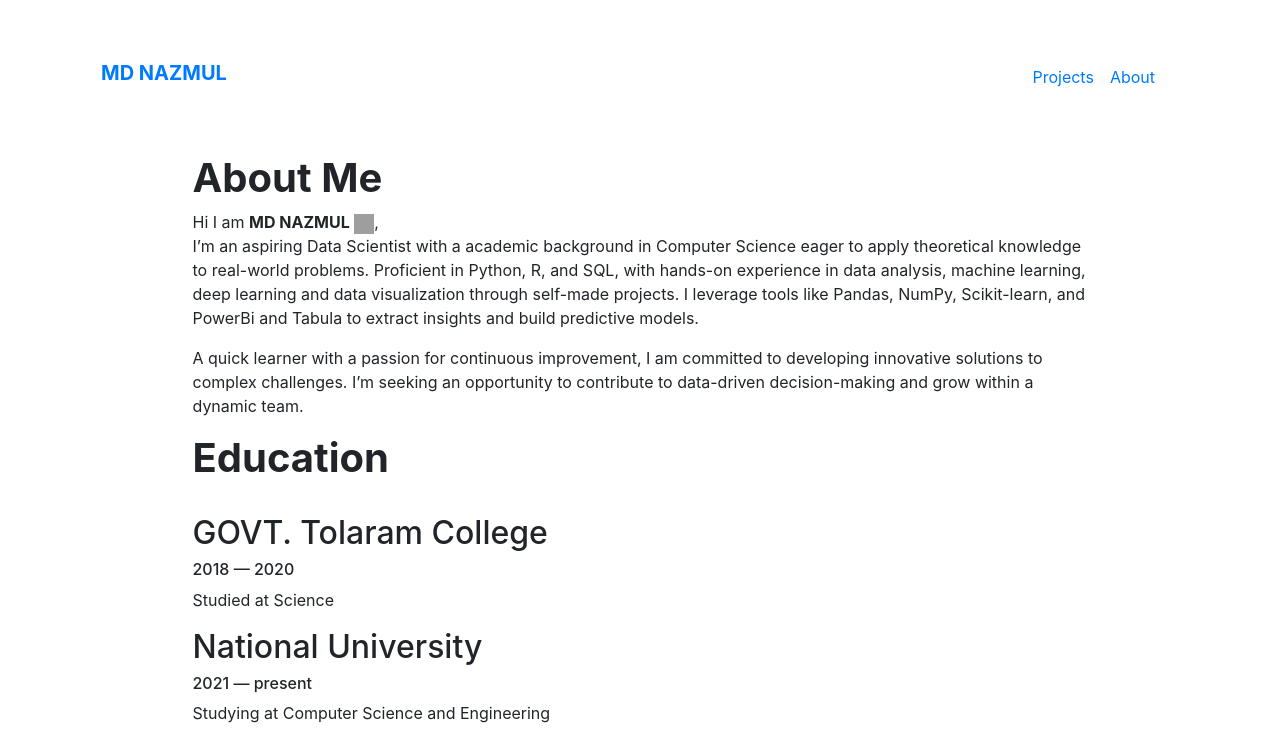
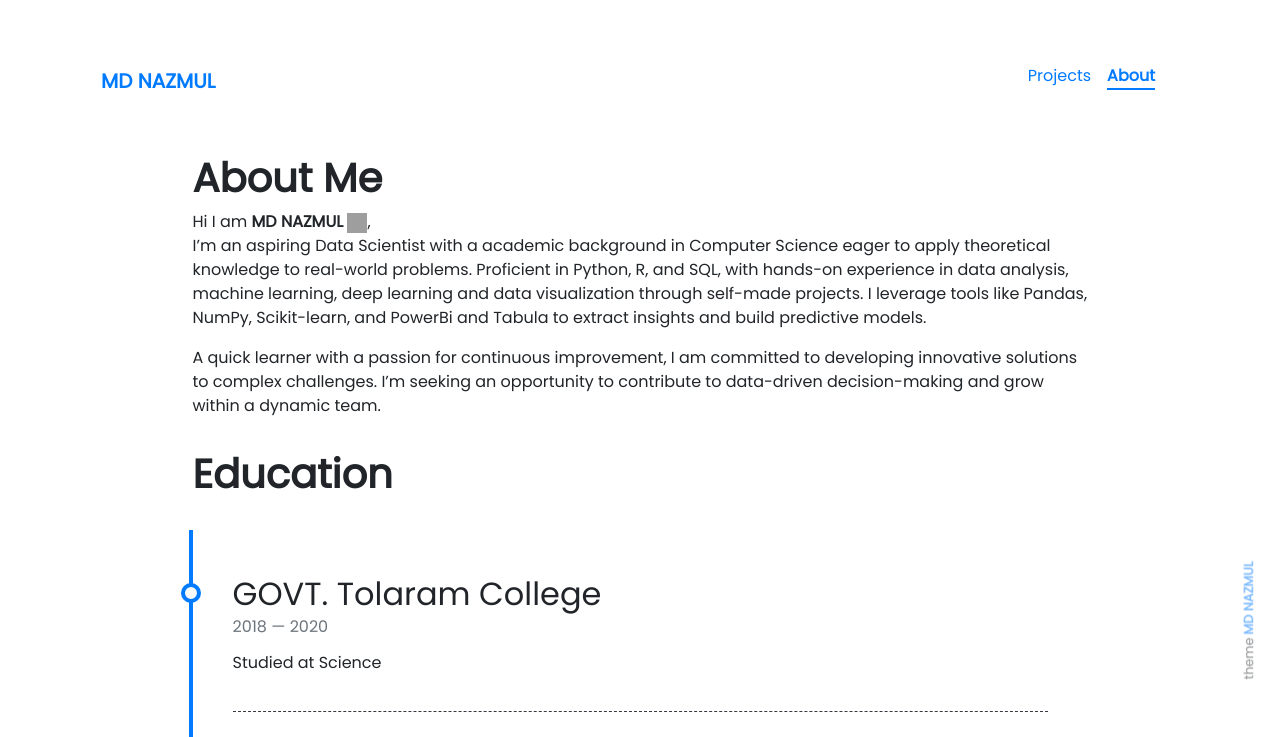
Before and after one commit to NazmulHasanNihal/Portfolio, a plain HTML site: page about/index.html in a window 1280 px wide. Shown: the top 737 px of the page. Drawn offline with nearby package versions, Linux system fonts and the light colour scheme; the site is published under a folder, as on GitHub Pages, so addresses that start at the root find nothing; grey boxes are pictures that could not be loaded.

Commit message:
about page index

```diff
--- a/about/index.html
+++ b/about/index.html
@@ -1,16 +1,6 @@
 <!DOCTYPE html>
-
-
 <html lang="en" class="h-100">
-
 <head>
-
-
-
-
-
-
-
   <meta charset="utf-8">
   <meta http-equiv="X-UA-Compatible" content="IE=edge">
   <meta name="viewport" content="width=device-width, initial-scale=1">
@@ -26,7 +16,7 @@
   <link rel="shortcut icon" type="image/x-icon" href="/assets/favicon.ico">
 
   <!-- Theme style -->
-  <script src="/assets/js/theme.js"></script>
+  <script src="../assets/js/theme.js"></script>
 
   <!-- Font Awesome CDN -->
   <link rel="stylesheet" href="https://use.fontawesome.com/releases/v5.15.4/css/all.css">
@@ -38,7 +28,8 @@
   <link rel="stylesheet" href="https://cdnjs.cloudflare.com/ajax/libs/animate.css/3.7.0/animate.css">
 
   <!-- Custom CSS -->
-  <link rel="stylesheet" href="/assets/css/style.css">
+  <link rel="stylesheet" href="../assets/css/style.css">
+
 
 </head>
 
@@ -56,9 +47,9 @@
 
   <div class="collapse navbar-collapse" id="navbarNavAltMarkup">
     <div class="navbar-nav ml-auto">
-<a class="nav-item nav-link " href="../portfolio/projects/">Projects</a>
+<a class="nav-item nav-link " href="../projects/">Projects</a>
 
-      <a class="nav-item nav-link active" href="../portfolio/about/">About</a>
+      <a class="nav-item nav-link active" href="../about/">About</a>
 
 
 
```
Also changed, not shown: projects/1-placeholder-project.html (+0 -15 lines), projects/index.html (+0 -8 lines).
